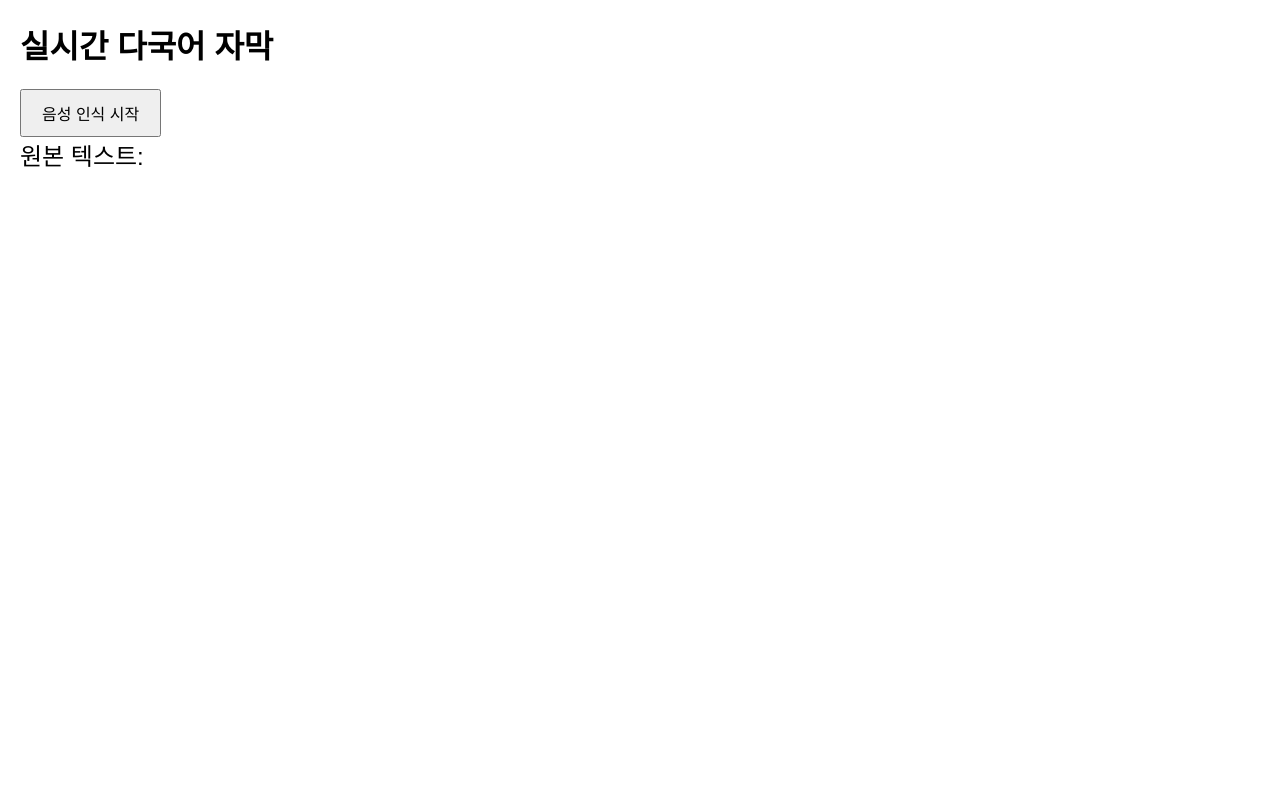
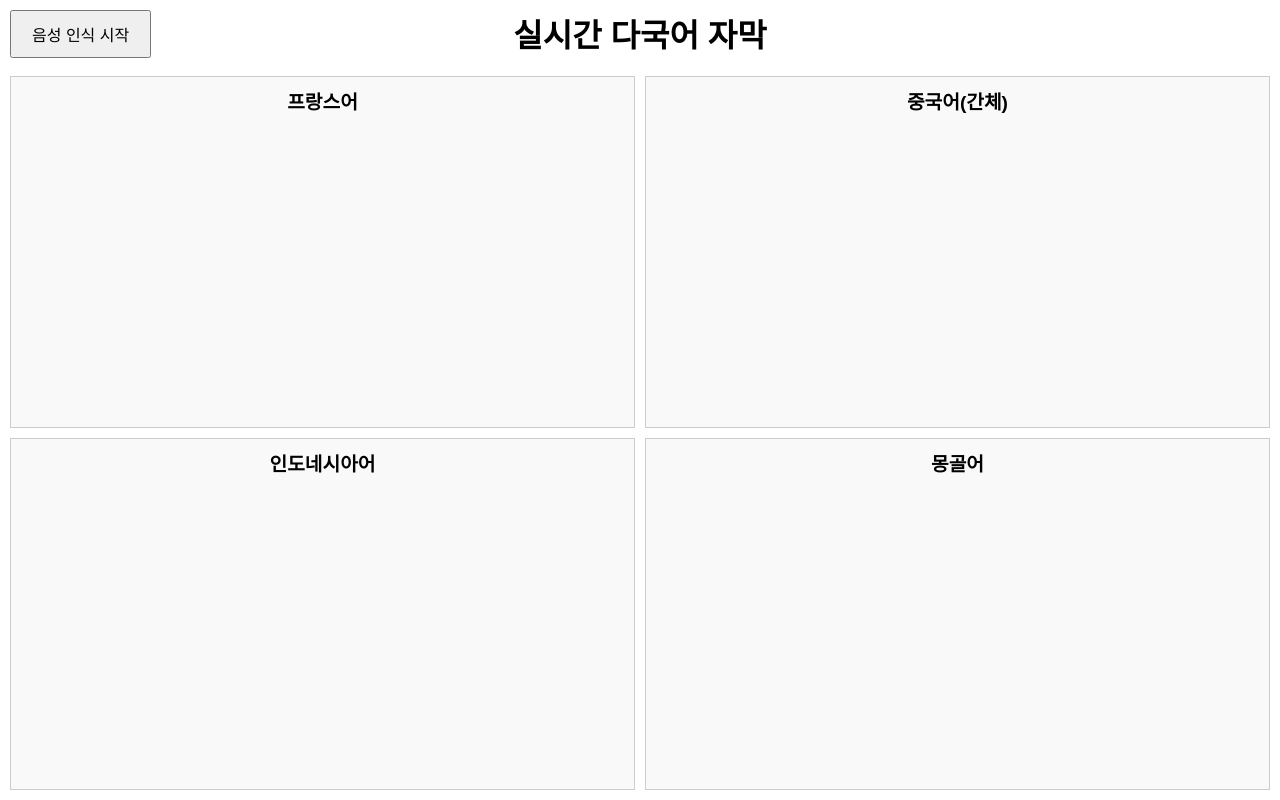
Before and after one commit to guwoon/vitaminc, a plain HTML site: page trans.html in a window 1280 px wide. Drawn offline with Linux system fonts and the light colour scheme.

Commit message:
Update trans.html
1. 일정 간격으로 4개 언어 창이 별도로 구분되고
2. 3 문장 정도가 계속해서 노출되도록 하여 내용을 읽기 쉽게 하는 부분 추가

```diff
--- a/trans.html
+++ b/trans.html
@@ -4,32 +4,89 @@
     <meta charset="UTF-8">
     <title>실시간 다국어 자막</title>
     <style>
-        body { font-family: Arial, sans-serif; margin: 20px; }
-        #original { font-size: 1.5em; margin-bottom: 20px; }
+        html, body {
+            height: 100%;
+            margin: 0;
+        }
+        body {
+            font-family: Arial, sans-serif;
+            display: grid;
+            grid-template-rows: auto 1fr;
+            grid-template-columns: 1fr;
+            grid-template-areas:
+                "header"
+                "content";
+        }
+        h1 {
+            grid-area: header;
+            text-align: center;
+            margin: 10px 0;
+        }
+        #content {
+            grid-area: content;
+            display: grid;
+            grid-template-columns: 1fr 1fr;
+            grid-template-rows: 1fr 1fr;
+            gap: 10px;
+            padding: 10px;
+            box-sizing: border-box;
+        }
         .language-section {
-            margin-bottom: 20px;
+            border: 1px solid #ccc;
+            padding: 10px;
+            box-sizing: border-box;
+            overflow: hidden;
+            display: flex;
+            flex-direction: column;
+            background-color: #f9f9f9;
         }
         .language-title {
-            font-size: 1.3em;
+            font-size: 1.2em;
             font-weight: bold;
             margin-bottom: 10px;
+            text-align: center;
         }
         .translations {
-            border: 1px solid #ccc;
-            padding: 10px;
-            height: 150px;
-            overflow-y: auto;
-            background-color: #f9f9f9;
+            flex: 1;
+            overflow: hidden;
+            display: flex;
+            flex-direction: column;
+            justify-content: flex-start;
         }
-        button { padding: 10px 20px; font-size: 1em; }
+        .translation-line {
+            margin-bottom: 5px;
+        }
+        button {
+            padding: 10px 20px;
+            font-size: 1em;
+            position: fixed;
+            top: 10px;
+            left: 10px;
+        }
     </style>
 </head>
 <body>
     <h1>실시간 다국어 자막</h1>
     <button onclick="startRecognition()">음성 인식 시작</button>
-    <div id="original">원본 텍스트: </div>
 
-    <div id="translations-container"></div>
+    <div id="content">
+        <div class="language-section" id="lang-fr">
+            <div class="language-title">프랑스어</div>
+            <div class="translations" id="translations-fr"></div>
+        </div>
+        <div class="language-section" id="lang-zh-CN">
+            <div class="language-title">중국어(간체)</div>
+            <div class="translations" id="translations-zh-CN"></div>
+        </div>
+        <div class="language-section" id="lang-id">
+            <div class="language-title">인도네시아어</div>
+            <div class="translations" id="translations-id"></div>
+        </div>
+        <div class="language-section" id="lang-mn">
+            <div class="language-title">몽골어</div>
+            <div class="translations" id="translations-mn"></div>
+        </div>
+    </div>
 
     <script>
         let recognition;
@@ -39,6 +96,13 @@
             'id': '인도네시아어',
             'mn': '몽골어'
         };
+
+        // 각 언어별로 최근 3문장을 저장할 객체 초기화
+        let translationHistory = {};
+
+        for (let langCode in languages) {
+            translationHistory[langCode] = [];
+        }
 
         function startRecognition() {
             if (!('webkitSpeechRecognition' in window)) {
@@ -53,7 +117,6 @@
 
             recognition.onresult = function(event) {
                 let transcript = event.results[event.results.length - 1][0].transcript.trim();
-                document.getElementById('original').innerText = '원본 텍스트: ' + transcript;
                 translateText(transcript);
             };
 
@@ -65,55 +128,36 @@
         }
 
         async function translateText(text) {
-            for (let [langCode, langName] of Object.entries(languages)) {
+            for (let langCode of Object.keys(languages)) {
                 try {
                     let response = await fetch(`https://api.mymemory.translated.net/get?q=${encodeURIComponent(text)}&langpair=ko|${langCode}`);
                     let data = await response.json();
                     let translatedText = data.responseData.translatedText;
 
-                    appendTranslation(langName, translatedText);
+                    updateTranslation(langCode, translatedText);
                 } catch (error) {
                     console.error('번역 오류:', error);
                 }
             }
         }
 
-        function appendTranslation(langName, translatedText) {
-            let container = document.getElementById('translations-container');
-            let languageSection = document.getElementById(`lang-${langName}`);
-
-            if (!languageSection) {
-                // 언어 섹션 생성
-                languageSection = document.createElement('div');
-                languageSection.className = 'language-section';
-                languageSection.id = `lang-${langName}`;
-
-                let title = document.createElement('div');
-                title.className = 'language-title';
-                title.innerText = langName;
-
-                let translationsDiv = document.createElement('div');
-                translationsDiv.className = 'translations';
-                translationsDiv.id = `translations-${langName}`;
-
-                languageSection.appendChild(title);
-                languageSection.appendChild(translationsDiv);
-                container.appendChild(languageSection);
+        function updateTranslation(langCode, translatedText) {
+            // 번역 기록 업데이트
+            let history = translationHistory[langCode];
+            history.unshift(translatedText); // 새로운 문장을 앞에 추가
+            if (history.length > 3) {
+                history.pop(); // 가장 오래된 문장 제거
             }
 
-            let translationsDiv = document.getElementById(`translations-${langName}`);
+            // 화면에 번역 내용 업데이트
+            let translationsDiv = document.getElementById(`translations-${langCode}`);
+            translationsDiv.innerHTML = ''; // 기존 내용 제거
 
-            // 새로운 번역 추가
-            let p = document.createElement('p');
-            p.innerText = translatedText;
-            translationsDiv.appendChild(p);
-
-            // 스크롤을 맨 아래로
-            translationsDiv.scrollTop = translationsDiv.scrollHeight;
-
-            // 최대 표시 줄 수 제한 (예: 10줄)
-            if (translationsDiv.childElementCount > 10) {
-                translationsDiv.removeChild(translationsDiv.firstChild);
+            for (let sentence of history) {
+                let p = document.createElement('div');
+                p.className = 'translation-line';
+                p.innerText = sentence;
+                translationsDiv.appendChild(p);
             }
         }
     </script>
```
